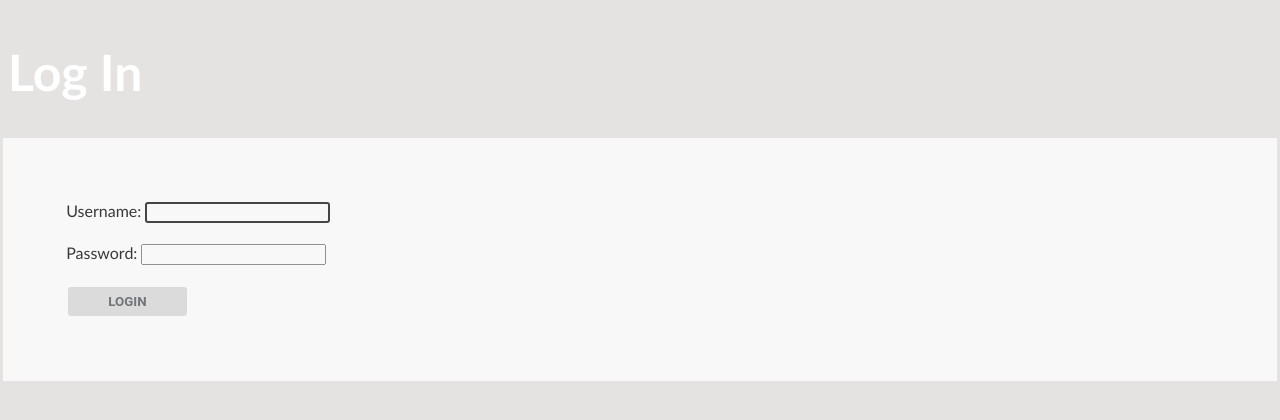
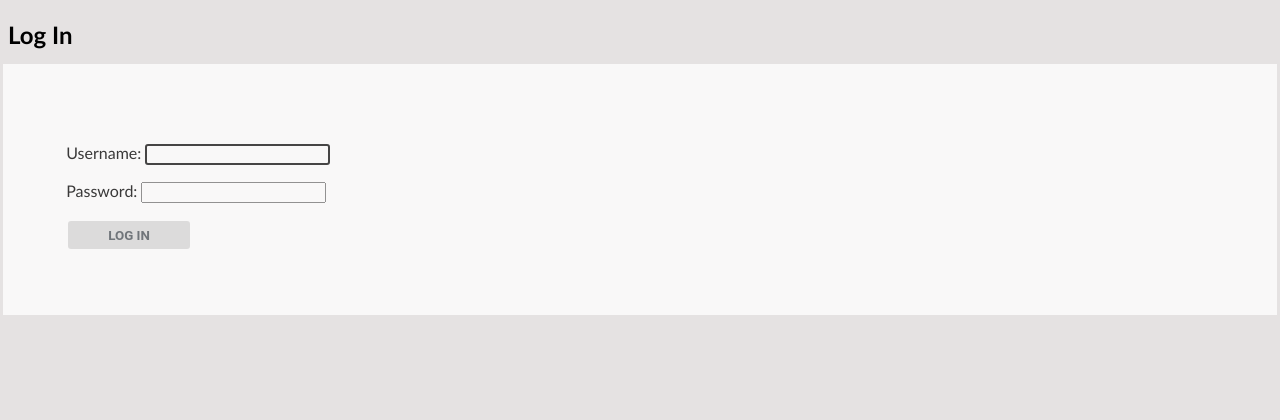
Before and after one commit to kca169/CourseMapper, a Django app: page /accounts/login/ in a window 1280 px wide. Shown: the top 420 px of the page. Run offline with Django 3.2, Linux system fonts and the light colour scheme.

Commit message:
References update 2

```diff
--- a/templates/base.html
+++ b/templates/base.html
@@ -1,4 +1,4 @@
-<!-- REFERENCE: https://learndjango.com/tutorials/django-login-and-logout-tutorial-->
+<!-- Refs: [1]-->
 
 <!DOCTYPE html>
 <html>
--- a/templates/home.html
+++ b/templates/home.html
@@ -1,5 +1,5 @@
 <!-- templates/home.html -->
-<!-- REFERENCE: https://learndjango.com/tutorials/django-login-and-logout-tutorial-->
+<!-- Refs: [1]-->
 {% extends 'base.html' %}
 
 {% block title %}CourseMapper Home{% endblock %}
--- a/templates/registration/login.html
+++ b/templates/registration/login.html
@@ -1,27 +1,14 @@
 <!-- templates/registration/login.html -->
-<!-- REFERENCE: https://learndjango.com/tutorials/django-login-and-logout-tutorial-->
+<!-- Refs: [1]-->
 {% extends 'base.html' %}
 
 {% block title %}CourseMapper Login{% endblock %}
 
 {% block content %}
-<h2 class ='login'>Log In</h2>
+<h2>Log In</h2>
 <form method="post">
   {% csrf_token %}
-   {{ form.non_field_errors }}
-    <div class="form-group">
-
-        <label for="{{ form.username.id_for_label }}">Username:</label>
-        {{ form.username }}
-        {{ form.username.errors }}
-
-    </div>
-    <div class="form-group">
-
-        <label for="{{ form.password.id_for_label }}">Password:</label>
-        {{ form.password }}
-        {{ form.password.errors }}
-    </div>
-    <button type="submit">Login</button>
+  {{ form.as_p }}
+  <button type="submit">Log In</button>
 </form>
 {% endblock %}
--- a/templates/registration/signup.html
+++ b/templates/registration/signup.html
@@ -1,4 +1,5 @@
 <!-- templates/registration/signup.html -->
+<!-- Refs: [1]-->
 {% extends 'base.html' %}
 
 {% block title %}Sign Up{% endblock %}
```
